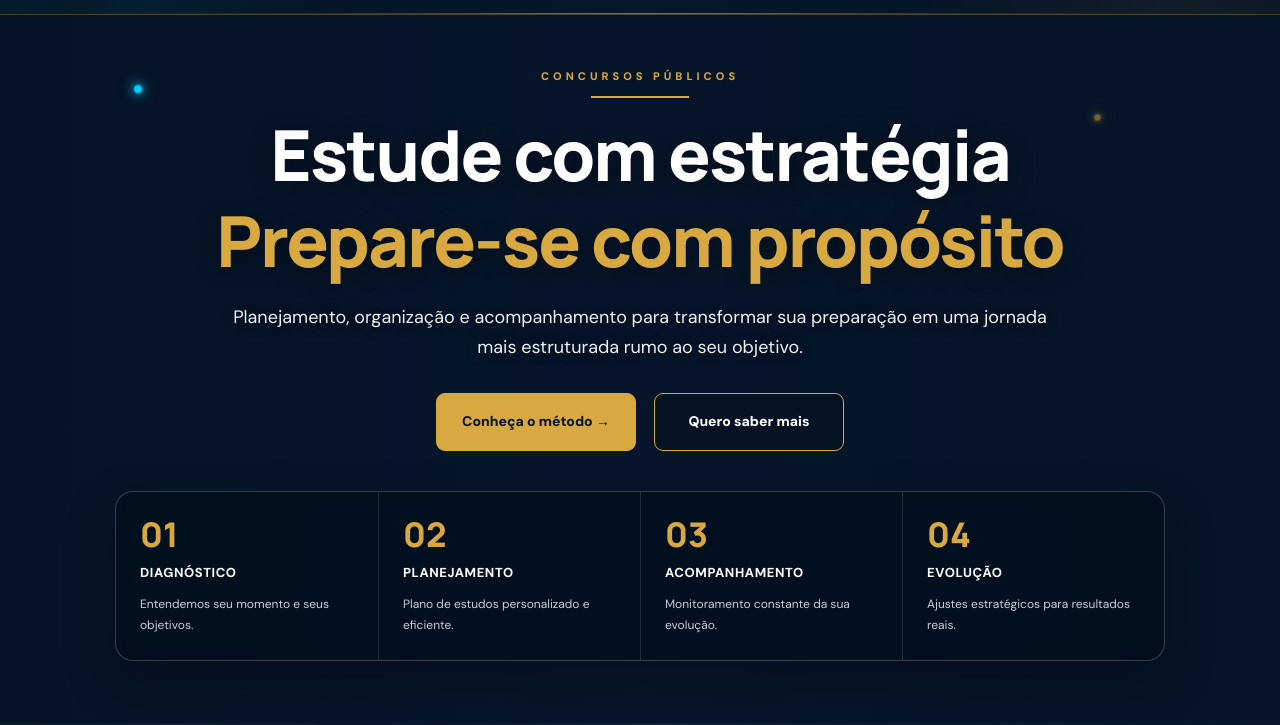
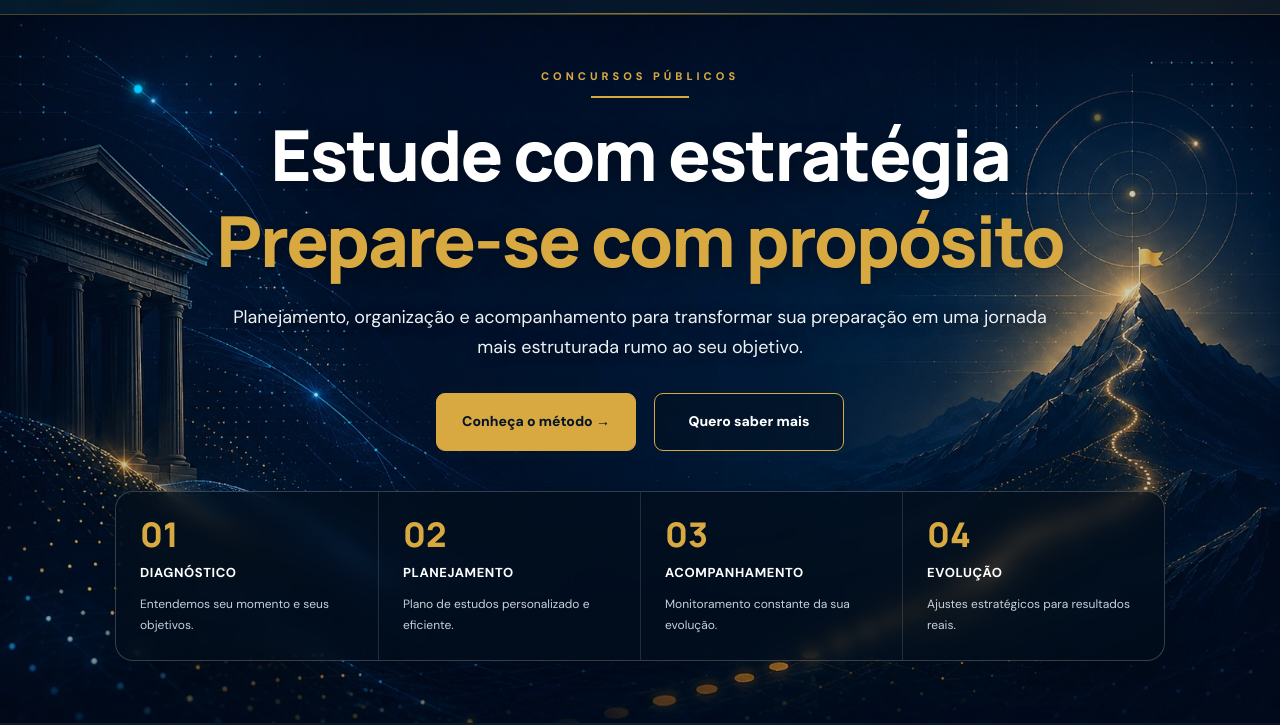
Before and after one commit to lemeaprovacao-ux/Coach_mentoria, a plain HTML site: page index.html in a window 1280 px wide. Shown: the part 78-803 px from the top of the page. Drawn offline with Linux system fonts and the light colour scheme.

Commit message:
Update style.css

```diff
--- a/style.css
+++ b/style.css
@@ -307,7 +307,7 @@ header::after {
     align-items: center;
     justify-content: center;
     overflow: hidden;
-    background: url("assets/fundo.jpg") center/cover no-repeat;
+    background: url("Coach_mentoria/fundo.jpg") center/cover no-repeat;
 }
 
 .overlay {
```
